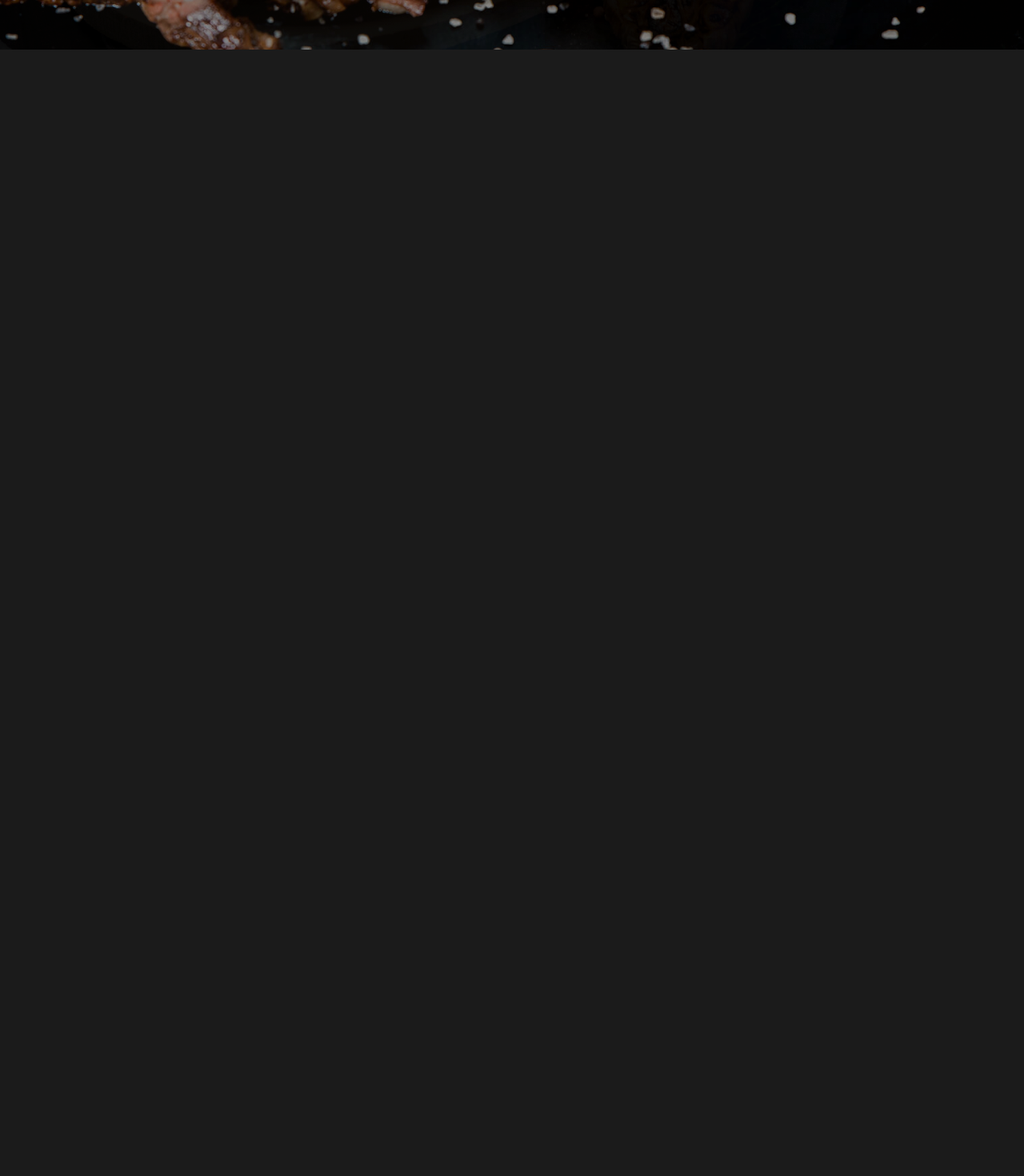
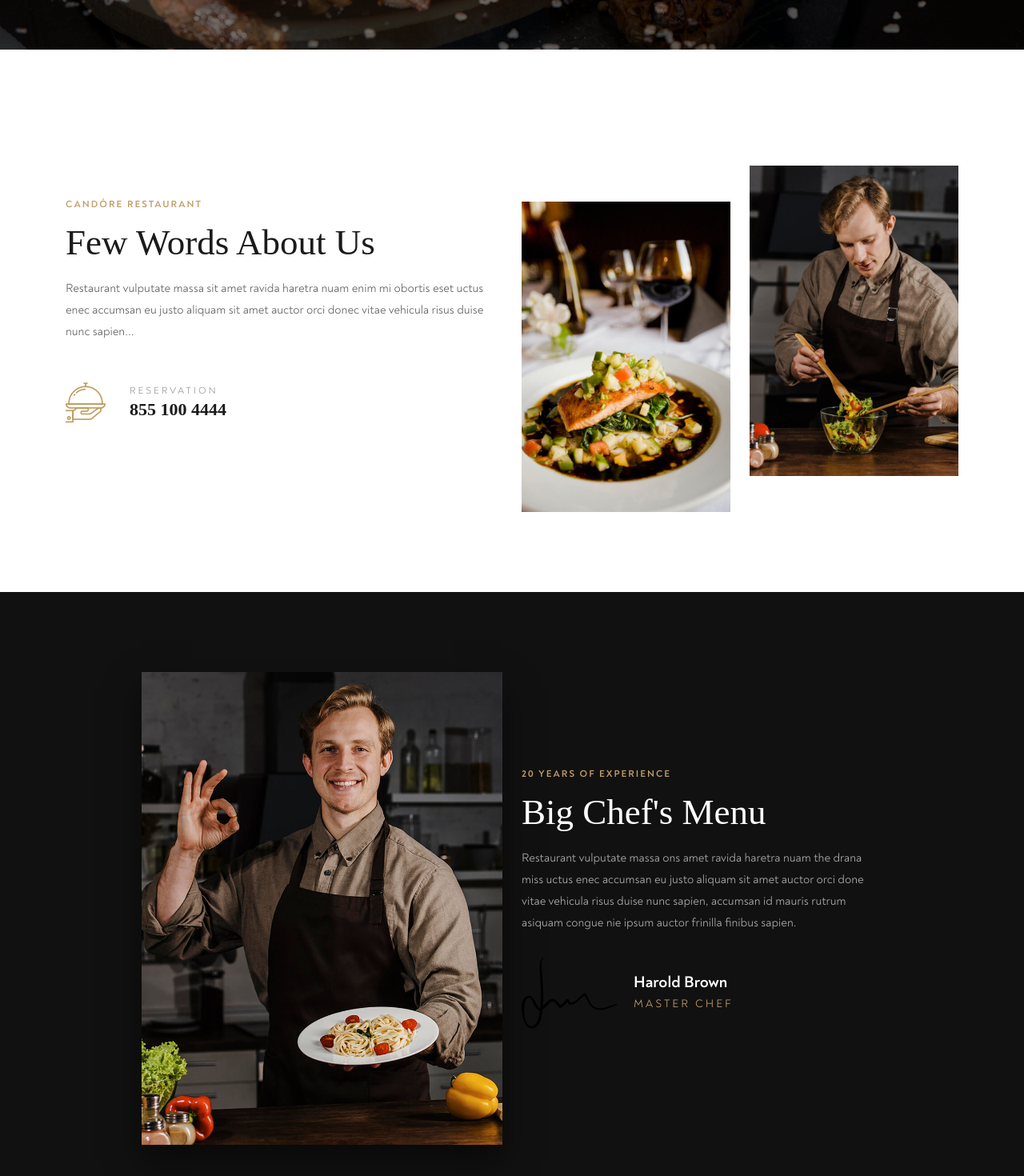
Before and after one commit to andrejabozovic/restaurant-site, a Next.js app: page / in a window 1280 px wide. Shown: the part 738-2208 px from the top of the page at 80% size. Before the commit the page ends 800 px from the top, so only its background shows below. Built offline with nearby package versions, Linux system fonts and the light colour scheme.

Commit message:
Add new section

```diff
--- a/app/page.js
+++ b/app/page.js
@@ -41,6 +41,92 @@ export default function Page() {
           </div>
         </div>
       </aside>
+
+      {/*About section*/}
+      <section className="about section-padding" style={{ padding: '100px 0', backgroundColor: '#fff', position: 'relative', zIndex: 10 }}>
+        <div className="container">
+          <div className="row align-items-center">
+            <div className="col-md-6 mb-30">
+              <div className="section-head mb-20">
+                <div className="section-subtitle" style={{ color: '#c19d68', textTransform: 'uppercase', letterSpacing: '2px', fontWeight: '600' }}>
+                  Candóre Restaurant
+                </div>
+                <h2 className="section-title" style={{ fontSize: '45px', marginBottom: '20px', fontFamily: 'serif' }}>
+                  Few Words About Us
+                </h2>
+              </div>
+              <p style={{ color: '#666', lineHeight: '1.8' }}>
+                Restaurant vulputate massa sit amet ravida haretra nuam enim mi obortis eset uctus enec accumsan eu justo aliquam sit amet auctor orci donec vitae vehicula risus duise nunc sapien...
+              </p>
+              <div className="reservations" style={{ display: 'flex', alignItems: 'center', marginTop: '30px' }}>
+                <div className="icon" style={{ fontSize: '40px', color: '#c19d68', marginRight: '15px' }}>
+                  <span className="flaticon-tray-1"></span>
+                </div>
+                <div className="text">
+                  <p style={{ margin: 0, fontSize: '12px', color: '#999' }}>Reservation</p>
+                  <a href="tel:855-100-4444" style={{ fontSize: '22px', color: '#1a1a1a', textDecoration: 'none', fontWeight: 'bold' }}>855 100 4444</a>
+                </div>
+              </div>
+            </div>
+            <div className="col-md-3"> <img src="/img/about2.jpg" alt="" style={{ width: '100%', marginTop: '90px' }} /> </div>
+            <div className="col-md-3"> <img src="/img/about.jpg" alt="" style={{ width: '100%' }} /> </div>
+          </div>
+        </div>
+      </section>
+
+      {/*Chef section*/}
+      <section className="about section-padding bg-blck" style={{ padding: '100px 0', backgroundColor: '#111', color: '#fff', position: 'relative', zIndex: 10 }}>
+        <div className="container">
+          <div className="row align-items-center">
+
+            {/* Slika Chefa sa pomjeranjem (offset) */}
+            <div className="col-md-5 offset-md-1 mb-30">
+              <img
+                src="/img/chef/chef.jpg"
+                alt="Our Master Chef"
+                style={{ width: '100%', height: 'auto', borderRadius: '0', boxShadow: '0 20px 40px rgba(0,0,0,0.5)' }}
+              />
+            </div>
+
+            {/* Tekstualni dio */}
+            <div className="col-md-5 mb-30">
+              <div className="section-head mb-20">
+                <div className="section-subtitle" style={{ color: '#c19d68', textTransform: 'uppercase', letterSpacing: '2px', fontWeight: '600' }}>
+                  20 Years of Experience
+                </div>
+                <h2 className="section-title white" style={{ fontSize: '45px', color: '#fff', fontFamily: 'serif', marginTop: '10px' }}>
+                  Big Chef's Menu
+                </h2>
+              </div>
+
+              <p style={{ color: '#aaa', lineHeight: '1.8', marginBottom: '30px' }}>
+                Restaurant vulputate massa ons amet ravida haretra nuam the drana miss uctus enec accumsan eu justo aliquam sit amet auctor orci done vitae vehicula risus duise nunc sapien, accumsan id mauris rutrum asiquam congue nie ipsum auctor frinilla finibus sapien.
+              </p>
+
+              {/* Potpis i ime */}
+              <div className="about-bottom" style={{ display: 'flex', alignItems: 'center', gap: '20px' }}>
+                <img
+                  src="/img/signature.svg"
+                  alt="Signature"
+                  style={{ width: '120px', filter: 'invert(1)' }} /* Invertujemo ako je potpis crn da bi bio bijeli */
+                />
+                <div className="about-name-wrapper">
+                  <div className="about-name" style={{ fontSize: '20px', color: '#fff', fontWeight: 'bold' }}>
+                    Harold Brown
+                  </div>
+                  <div className="about-rol" style={{ color: '#c19d68', fontSize: '14px', textTransform: 'uppercase' }}>
+                    Master Chef
+                  </div>
+                </div>
+              </div>
+
+            </div>
+          </div>
+        </div>
+      </section>
+
+      {/*Chef recommendation*/}
+
     </main>
   );
 }
```
